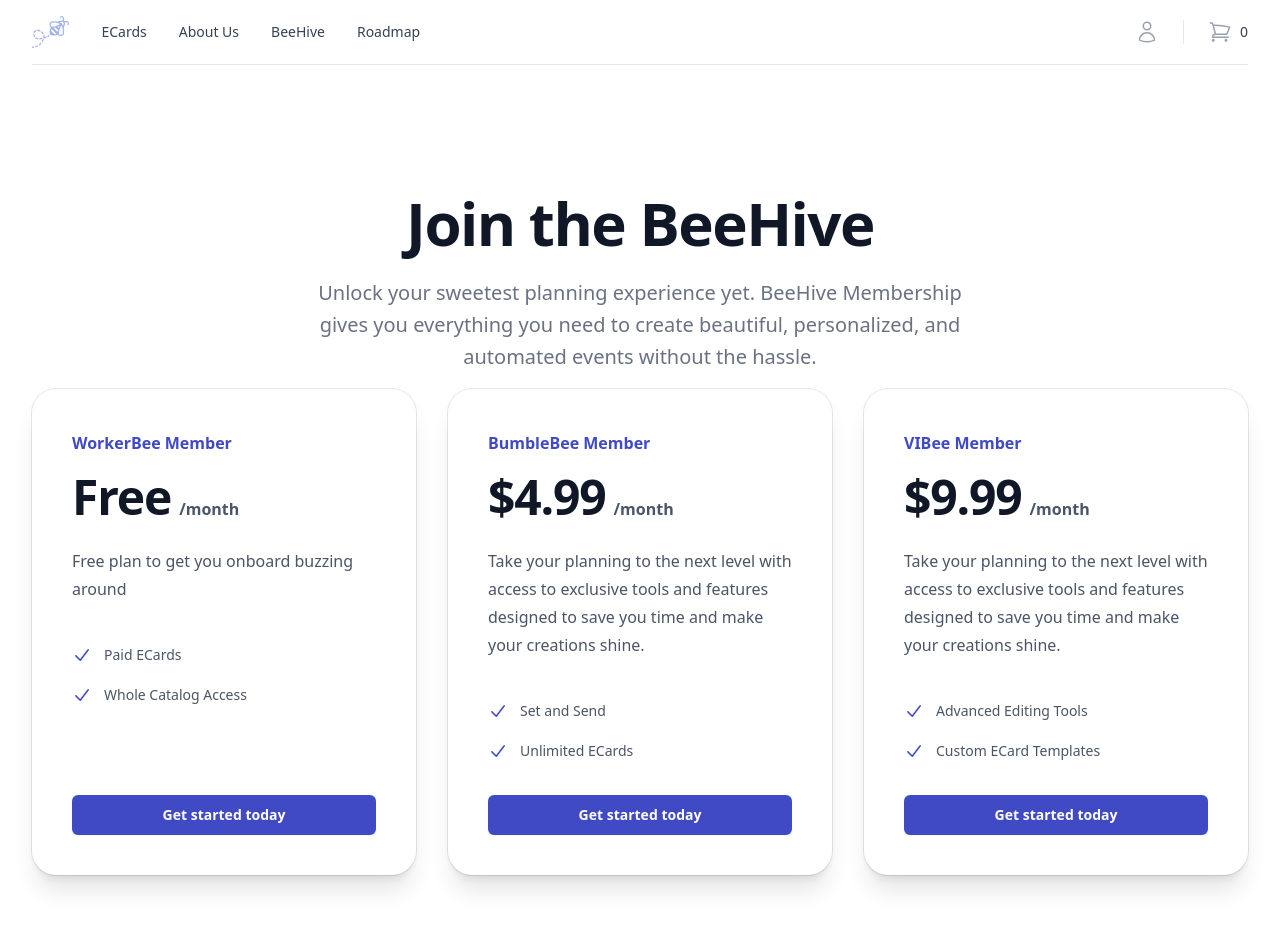
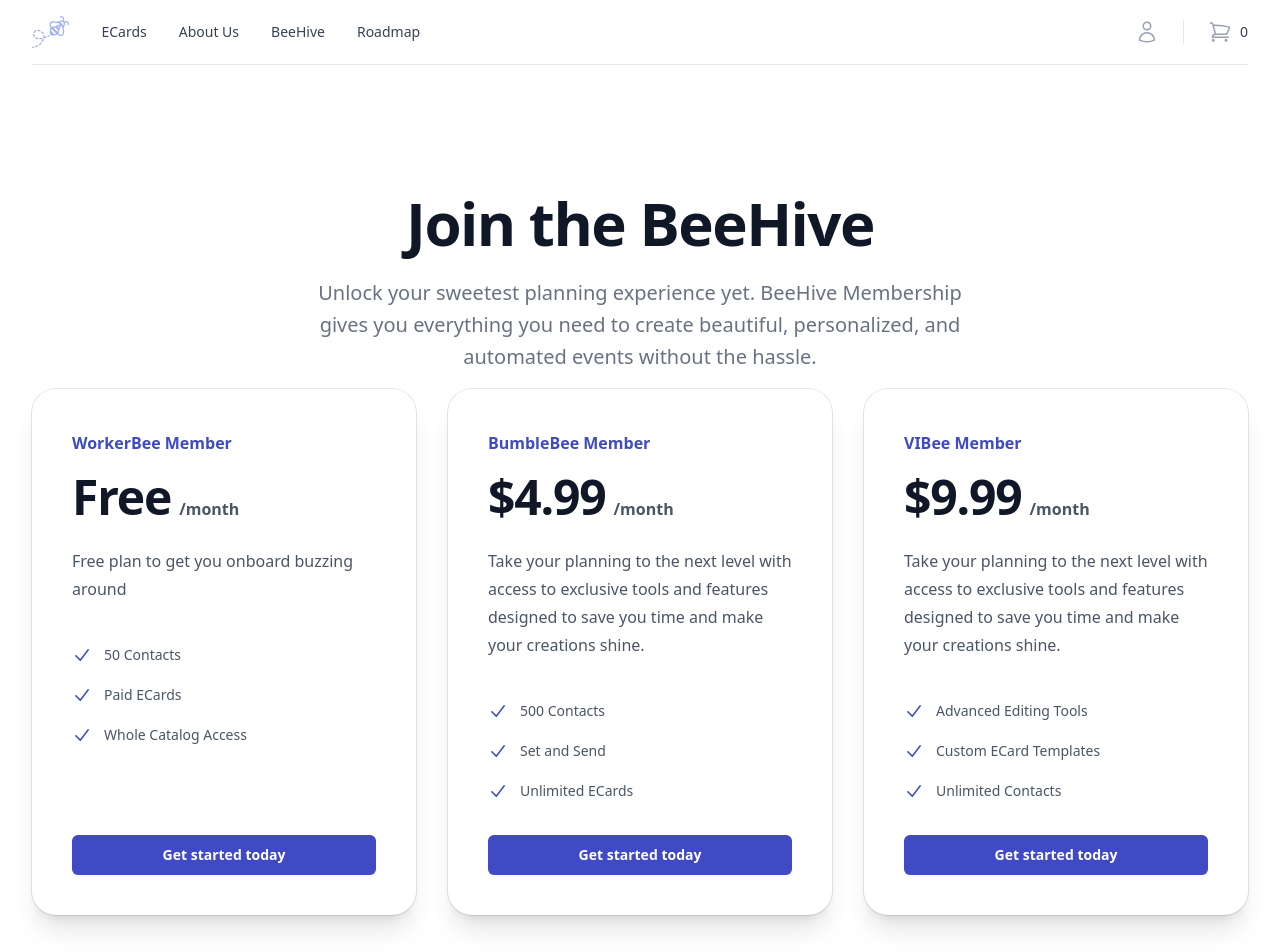
Before and after one commit to adunham95/Planner-Bee-App, a SvelteKit app: page /beehive in a window 1280 px wide. Shown: the top 952 px of the page. Built offline with nearby package versions, Linux system fonts and the light colour scheme.

Commit message:
Added pages for future use

```diff
--- a/src/routes/(shop)/beehive/+page.svelte
+++ b/src/routes/(shop)/beehive/+page.svelte
@@ -20,19 +20,19 @@
 				{@render subscriptionCard(
 					'WorkerBee Member',
 					'Free plan to get you onboard buzzing around',
-					['Paid ECards', 'Whole Catalog Access'],
+					['50 Contacts', 'Paid ECards', 'Whole Catalog Access'],
 					0
 				)}
 				{@render subscriptionCard(
 					'BumbleBee Member',
 					'Take your planning to the next level with access to exclusive tools and features designed to save you time and make your creations shine.',
-					['Set and Send', 'Unlimited ECards'],
+					['500 Contacts', 'Set and Send', 'Unlimited ECards'],
 					499
 				)}
 				{@render subscriptionCard(
 					'VIBee Member',
 					'Take your planning to the next level with access to exclusive tools and features designed to save you time and make your creations shine.',
-					['Advanced Editing Tools', 'Custom ECard Templates'],
+					['Advanced Editing Tools', 'Custom ECard Templates', 'Unlimited Contacts'],
 					999
 				)}
 			</div>
```
Also changed, not shown: src/routes/(account)/contacts/+page.svelte (added), src/routes/(shop)/shop/thank-you/+page.svelte (added).
